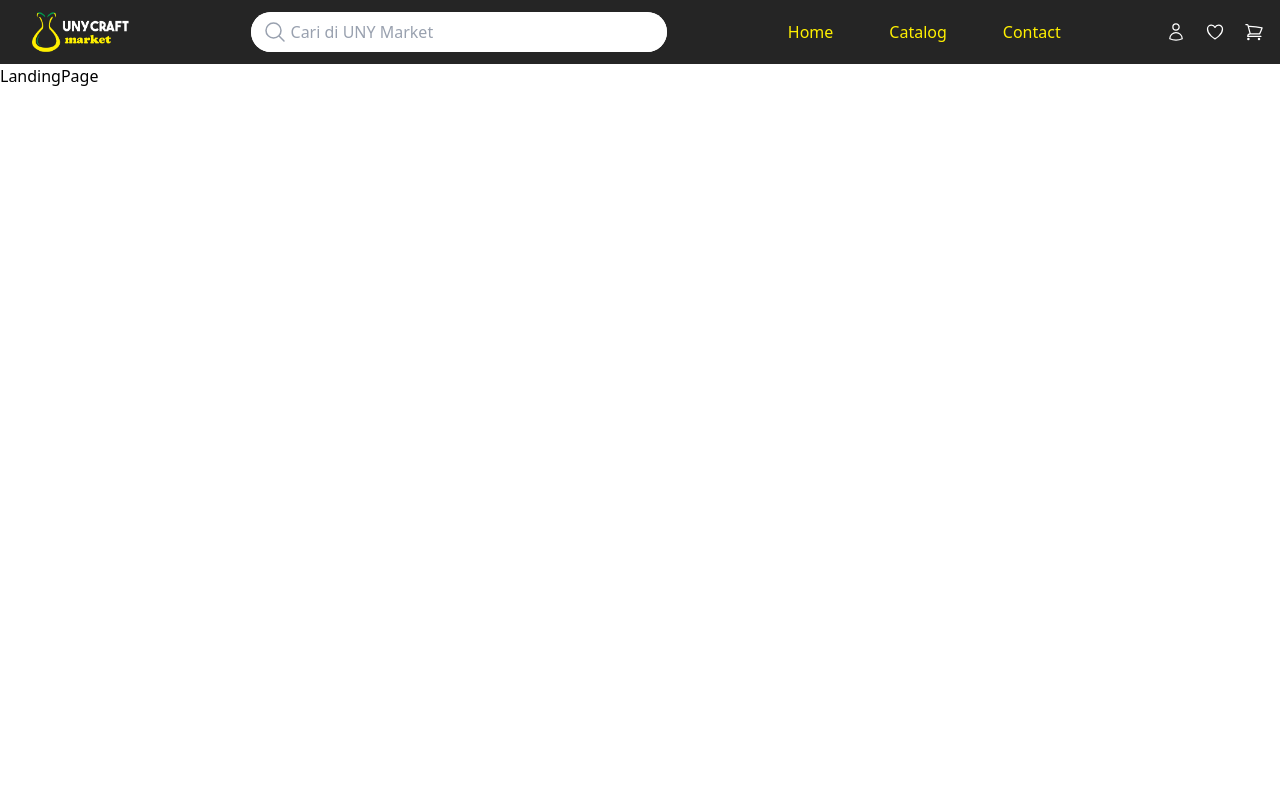
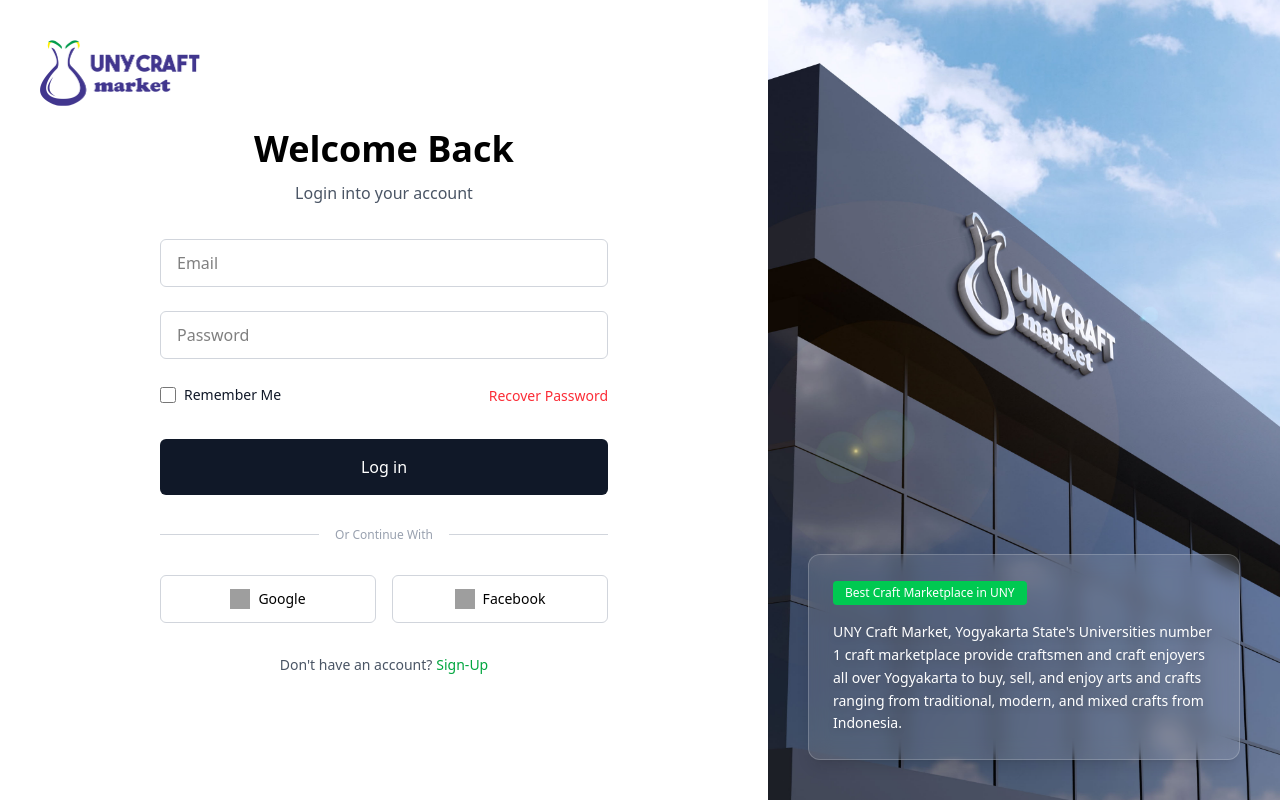
Before and after one commit to UYCraft/front-end, a React (Vite) app: page / in a window 1280 px wide. Built offline with nearby package versions, Linux system fonts and the light colour scheme; grey boxes are pictures that could not be loaded.

Commit message:
add auth login and sign up

```diff
--- a/src/App.tsx
+++ b/src/App.tsx
@@ -1,14 +1,13 @@
-import Navbar from './components/Navbar.tsx'
-import LandingPage from './pages/LandingPage.tsx'
+import Navbar from "./components/Navbar.tsx";
+import LandingPage from "./pages/LandingPage.tsx";
+import SignIn from "./pages/SIgnIn.tsx";
 
 function App() {
-
   return (
     <>
-      <Navbar />
-      <LandingPage/>
+      <SignIn />
     </>
-  )
+  );
 }
 
-export default App
+export default App;
--- /dev/null
+++ b/src/pages/SignIn.tsx
@@ -0,0 +1,163 @@
+import loginImage from "../assets/img-login.jpg";
+import logo from "../assets/light_logo.png";
+
+
+const SignIn = () => {
+  return (
+    <div className="grid grid-cols-1 md:grid-cols-5 min-h-screen">
+
+      {/* Content Left */}
+      <div className="col-span-3 p-10 flex flex-col justify-center relative bg-white">
+        <div className="absolute top-10 left-10 w-40">
+          {/* Pastikan path gambar benar (gunakan / bukan \) */}
+          <img
+            src={logo}
+            alt="Logo"
+            className="w-full object-contain"
+          />
+        </div>
+
+        <div className="container mx-auto flex justify-center items-center mt-16 md:mt-0">
+          <div className="w-full max-w-md shrink-0">
+            <div className="text-black font-semibold text-4xl leading-tight text-center">
+              Welcome Back
+            </div>
+            <div className="text-gray-600 text-base font-normal leading-7 mt-2 text-center">
+              Login into your account
+            </div>
+
+            <form className="mt-8">
+              <div className="email">
+                <input
+                  type="email"
+                  className="w-full h-12 px-4 rounded-md border border-gray-300 focus:outline-none focus:border-green-500 transition-colors"
+                  placeholder="Email"
+                />
+              </div>
+              <div className="pass mt-6">
+                <input
+                  type="password"
+                  className="w-full h-12 px-4 rounded-md border border-gray-300 focus:outline-none focus:border-green-500 transition-colors"
+                  placeholder="Password"
+                />
+              </div>
+
+              {/* Remember Me and Recover Pass */}
+              <div className="flex items-center justify-between mt-6">
+                <div className="flex items-center">
+                  <input
+                    id="remember-me"
+                    type="checkbox"
+                    className="w-4 h-4 text-green-600 border-gray-300 rounded focus:ring-green-500"
+                  />
+                  <label
+                    htmlFor="remember-me"
+                    className="ml-2 block text-sm text-gray-900 cursor-pointer"
+                  >
+                    Remember Me
+                  </label>
+                </div>
+                <div>
+                  <a
+                    href="#"
+                    className="text-sm text-red-500 hover:text-red-700 font-medium"
+                  >
+                    Recover Password
+                  </a>
+                </div>
+              </div>
+
+              {/* Login Button */}
+              <div className="mt-8">
+                <button
+                  type="submit"
+                  className="w-full h-14 flex items-center justify-center rounded-md bg-gray-900 hover:bg-gray-800 text-white transition-all font-medium cursor-pointer"
+                >
+                  Log in
+                </button>
+              </div>
+            </form>
+
+            {/* Continue With */}
+            <div className="flex items-center justify-center text-gray-400 text-xs mt-8">
+              <div className="border-b border-gray-300 flex-1"></div>
+              <div className="mx-4">Or Continue With</div>
+              <div className="border-b border-gray-300 flex-1"></div>
+            </div>
+
+            {/* Google and Facebook */}
+            <div className="grid grid-cols-2 gap-4 mt-8">
+              <button className="flex items-center justify-center h-12 rounded-md border border-gray-300 hover:border-gray-400 bg-white hover:bg-gray-50 transition-all">
+                <img
+                  src="/images/google_logo.svg"
+                  alt="Google"
+                  className="w-5 h-5"
+                />
+                <span className="ml-2 text-black text-sm font-medium">
+                  Google
+                </span>
+              </button>
+
+              <button className="flex items-center justify-center h-12 rounded-md border border-gray-300 hover:border-blue-500 bg-white hover:bg-blue-50 transition-all">
+                <img
+                  src="/images/facebook_logo.svg"
+                  alt="Facebook"
+                  className="w-5 h-5"
+                />
+                <span className="ml-2 text-black text-sm font-medium">
+                  Facebook
+                </span>
+              </button>
+            </div>
+
+            {/* to Sign-Up */}
+            <div className="mt-8 text-center flex justify-center items-center">
+              <span className="text-gray-600 text-sm font-light mr-1">
+                Don't have an account?
+              </span>
+              <a
+                href="#"
+                className="text-green-600 hover:text-green-700 text-sm font-medium hover:underline"
+              >
+                Sign-Up
+              </a>
+            </div>
+          </div>
+        </div>
+      </div>
+
+      {/* Content Right (Image Overlay) */}
+      <div className="hidden md:block col-span-2 relative bg-gray-100">
+        <img
+          src={loginImage}
+          alt="Crafts"
+          className="absolute inset-0 w-full h-full object-cover"
+        />
+
+        {/* Glassmorphism Card */}
+        <div
+          className="absolute bottom-10 left-10 right-10 rounded-xl p-6 border border-white/20 shadow-lg"
+          style={{
+            background: "rgba(255, 255, 255, 0.1)",
+            backdropFilter: "blur(10px)",
+            WebkitBackdropFilter: "blur(10px)",
+          }}
+        >
+          <div className="inline-flex items-center px-3 py-1 rounded bg-green-500 mb-4">
+            <span className="text-white font-medium text-xs">
+              Best Craft Marketplace in UNY
+            </span>
+          </div>
+          <p className="text-white font-normal text-sm leading-relaxed drop-shadow-md">
+            UNY Craft Market, Yogyakarta State's Universities number 1 craft
+            marketplace provide craftsmen and craft enjoyers all over Yogyakarta
+            to buy, sell, and enjoy arts and crafts ranging from traditional,
+            modern, and mixed crafts from Indonesia.
+          </p>
+        </div>
+      </div>
+    </div>
+  );
+};
+
+export default SignIn;
--- /dev/null
+++ b/src/pages/SignUp.tsx
@@ -0,0 +1,8 @@
+
+const SignUp = () => {
+  return (
+    <div>SignUp</div>
+  )
+}
+
+export default SignUp
```
Also changed, not shown: src/assets/img-login.jpg (added), src/assets/light_logo.png (added).
